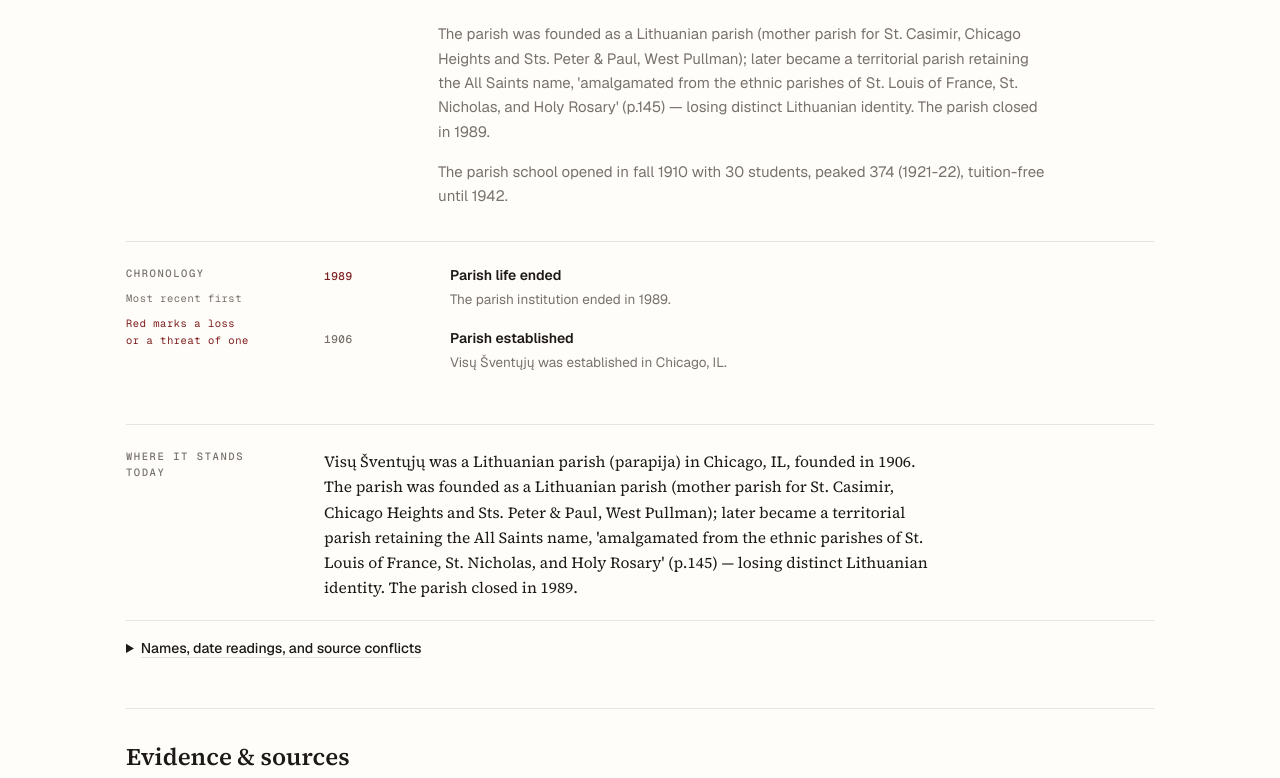
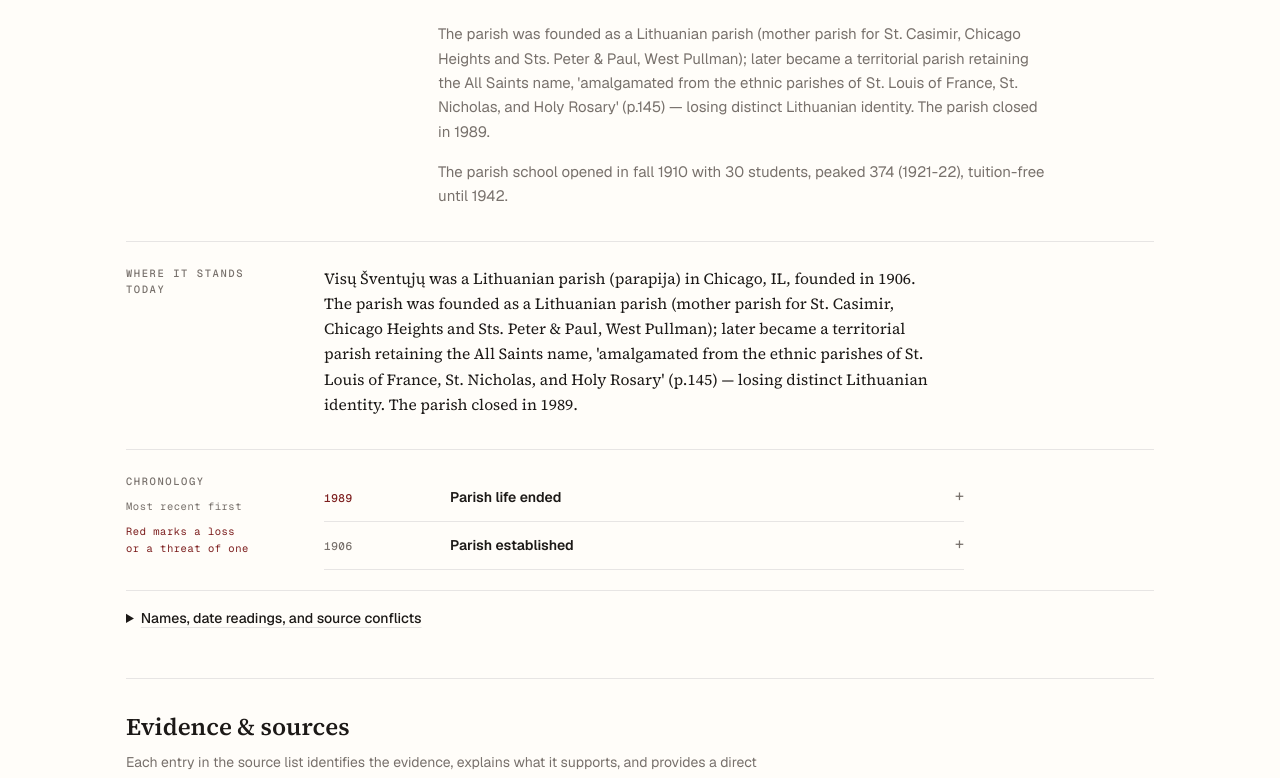
Before and after one commit to LietuvaAI/save-our-lithuanian-parishes, a Next.js app: page /parishes/all-saints-chicago-il in a window 1280 px wide. Shown: the part 435-1213 px from the top of the page. Built offline with nearby package versions, Linux system fonts and the light colour scheme.

Commit message:
refine parish chronology and lifecycle facts

```diff
--- a/app/parishes/[slug]/page.tsx
+++ b/app/parishes/[slug]/page.tsx
@@ -787,12 +787,6 @@ export default async function ParishPage({
         </div>
       )}
 
-      <ParishProfileChronology items={profileView.chronology} />
-
-      <ProfileWorshipSites sites={renderedWorshipSites} />
-
-      <ProfileRelatedRecords records={renderedRelatedRecords} />
-
       <ProfileSection
         id="present-condition"
         label={researchOnly ? "Research status" : "Where it stands today"}
@@ -839,6 +833,12 @@ export default async function ParishPage({
         </div>
       </ProfileSection>
 
+      <ParishProfileChronology items={profileView.chronology} />
+
+      <ProfileWorshipSites sites={renderedWorshipSites} />
+
+      <ProfileRelatedRecords records={renderedRelatedRecords} />
+
       <ParishRecordReadings profile={profile} />
 
       <ProfileSourceLedger sources={profileSources} />
--- a/components/ParishProfileChronology.tsx
+++ b/components/ParishProfileChronology.tsx
@@ -27,12 +27,14 @@ export function ParishProfileChronology({
           No secure sequence of dated events is established for this record.
         </p>
       ) : (
-        <ol className="max-w-[40em]">
+        <ol className="max-w-[40em] divide-y divide-rule border-b border-rule">
           {items.map((item) => (
             <li
               key={`${item.date}-${item.title}`}
-              className="grid gap-x-[22px] pb-[18px] md:grid-cols-[104px_minmax(0,1fr)]"
+              className="min-w-0"
             >
+              <details className="group">
+                <summary className="grid cursor-pointer list-none grid-cols-[88px_minmax(0,1fr)_18px] gap-x-3 py-3.5 marker:content-none md:grid-cols-[104px_minmax(0,1fr)_18px] md:gap-x-[22px] [&::-webkit-details-marker]:hidden">
                   <span
                     className={`pt-0.5 font-mono text-[11px] font-medium tabular-nums tracking-wider [white-space:nowrap] ${
                       item.loss ? "text-accent" : "text-muted"
@@ -40,24 +42,47 @@ export function ParishProfileChronology({
                   >
                     {item.date}
                   </span>
-              <div>
+                  <span className="min-w-0">
                     {item.kind === "building" && (
-                  <span className="mb-1.5 block font-mono text-[9.5px] font-medium uppercase tracking-[0.14em] text-muted">
+                      <span className="mb-1 block font-mono text-[9.5px] font-medium uppercase tracking-[0.14em] text-muted">
                         Worship site
                       </span>
                     )}
-                <p className="text-sm font-semibold leading-snug">{item.title}</p>
+                    <span className="block text-sm font-semibold leading-snug">
+                      {item.title}
+                    </span>
+                  </span>
+                  <span
+                    aria-hidden="true"
+                    className="text-right text-base leading-none text-muted transition-transform group-open:rotate-45"
+                  >
+                    +
+                  </span>
+                </summary>
+                <div className="pb-4 pl-0 md:pl-[126px]">
                   {item.detail && (
-                  <p className="mt-1 text-[13.5px] leading-relaxed text-muted">
+                    <p className="text-[13.5px] leading-relaxed text-muted">
                       {item.detail}
                     </p>
                   )}
                   {item.sources.length > 0 && (
-                  <p className="mt-1 font-mono text-[10.5px] leading-normal text-muted">
-                    {item.sources.join(" \u00b7 ")}
-                  </p>
+                    <ul className="mt-2 flex flex-col gap-1.5">
+                      {item.sources.map((source) => (
+                        <li key={source.url}>
+                          <a
+                            href={source.url}
+                            target="_blank"
+                            rel="noopener noreferrer"
+                            className="text-[12.5px] underline decoration-1 underline-offset-2 hover:text-accent"
+                          >
+                            {source.label} &rarr;
+                          </a>
+                        </li>
+                      ))}
+                    </ul>
                   )}
                 </div>
+              </details>
             </li>
           ))}
         </ol>
--- a/lib/parish-profile-view.ts
+++ b/lib/parish-profile-view.ts
@@ -4,7 +4,7 @@ export interface ProfileDevelopment {
   date: string;
   headline: string;
   detail: string;
-  sources: { publisher: string; title: string }[];
+  sources: { publisher: string; title: string; url: string }[];
 }
 
 export interface ProfileTimelineEvent {
@@ -25,7 +25,7 @@ export interface ParishProfileChronologyItem {
   date: string;
   title: string;
   detail: string;
-  sources: string[];
+  sources: { label: string; url: string }[];
   sortYear: number;
   /**
    * Building events carry a visible tag so no reader mistakes a dedication or
@@ -98,6 +98,29 @@ function location(input: ParishProfileViewInput) {
 
 function terminalPunctuation(value: string) {
   return /[.!?]$/.test(value) ? value : `${value}.`;
+}
+
+const SHORT_MONTH = [
+  "Jan",
+  "Feb",
+  "Mar",
+  "Apr",
+  "May",
+  "Jun",
+  "Jul",
+  "Aug",
+  "Sep",
+  "Oct",
+  "Nov",
+  "Dec",
+];
+
+function readableLifecycleRange(value: string) {
+  return value.replace(
+    /\b(\d{4})-(\d{2})-(\d{2})\b/g,
+    (_match, year: string, month: string, day: string) =>
+      `${Number(day)} ${SHORT_MONTH[Number(month) - 1]} ${year}`,
+  );
 }
 
 function withIndefiniteArticle(value: string) {
@@ -176,11 +199,15 @@ function chronology(input: ParishProfileViewInput) {
       title: development.headline,
       detail: development.detail,
       sources: [
-        ...new Set(
-          development.sources.map(
-            (source) => source.publisher || source.title,
-          ),
-        ),
+        ...new Map(
+          development.sources.map((source) => [
+            source.url,
+            {
+              label: source.title || source.publisher || "Read source",
+              url: source.url,
+            },
+          ]),
+        ).values(),
       ],
       sortYear: Number.isFinite(year) ? year : 9999,
     });
@@ -246,17 +273,26 @@ function facts(input: ParishProfileViewInput): ParishProfileFact[] {
     ];
   }
 
+  const existed = readableLifecycleRange(
+    input.existed ??
+      (input.founded
+        ? input.closed
+          ? `${input.founded}\u2013${input.closed}`
+          : `${input.founded}\u2013present`
+        : "Founding year unresolved"),
+  );
+
   return [
     { label: "Institution", value: input.institution },
     {
-      label: "Existed",
+      label:
+        input.endState === "mass_continues"
+          ? "Parish institution"
+          : "Existed",
       value:
-        input.existed ??
-        (input.founded
-          ? input.closed
-            ? `${input.founded}\u2013${input.closed}`
-            : `${input.founded}\u2013present`
-          : "Founding year unresolved"),
+        input.endState === "mass_continues"
+          ? `${existed} \u00b7 merged`
+          : existed,
     },
     {
       label:
--- a/scripts/verify-profile-layout.mjs
+++ b/scripts/verify-profile-layout.mjs
@@ -64,11 +64,16 @@ const comparatorCount = JSON.parse(
 const errors = [];
 
 // Canonical profile order, v2. Identity carries status, facts, and the full
-// About/history narrative; chronology, buildings, relationships, present
-// condition, evidence, and corrections follow. docs/design-system-profile.md §5.
+// About/history narrative and present condition orient the reader first.
+// Compact chronology, buildings, relationships, evidence, and corrections follow.
 const orderedMarkers = [
   { id: "profile-identity", marker: 'id="profile-identity"', source: pageSource },
   { id: "profile-history", marker: "<ParishPublishedRecord", source: pageSource },
+  {
+    id: "present-condition",
+    marker: 'id="present-condition"',
+    source: pageSource,
+  },
   {
     id: "parish-chronology",
     marker: "<ParishProfileChronology",
@@ -78,11 +83,6 @@ const orderedMarkers = [
   {
     id: "related-records",
     marker: "<ProfileRelatedRecords",
-    source: pageSource,
-  },
-  {
-    id: "present-condition",
-    marker: 'id="present-condition"',
     source: pageSource,
   },
   { id: "evidence-sources", marker: "<ProfileSourceLedger", source: pageSource },
@@ -118,6 +118,8 @@ const requiredFragments = [
   [pageSource, "items={profileView.chronology}", "normalized chronology"],
   [historySource, 'id="profile-history"', "history section id"],
   [chronologySource, 'id="parish-chronology"', "chronology section id"],
+  [chronologySource, "<details", "expandable chronology events"],
+  [chronologySource, "href={source.url}", "linked chronology evidence"],
   [worshipSitesSource, 'id="worship-sites"', "worship sites section id"],
   [
     worshipSitesSource,
@@ -188,6 +190,11 @@ const requiredFragments = [
     "mission worship-place vocabulary",
   ],
   [profileViewSource, 'label: "Active"', "mission active vocabulary"],
+  [
+    profileViewSource,
+    '"Parish institution"',
+    "merged-institution lifecycle vocabulary",
+  ],
   [
     graphSource,
     'return "Repurposed, standing"',
```
Lines whose indentation alone changed are shown as unchanged.
